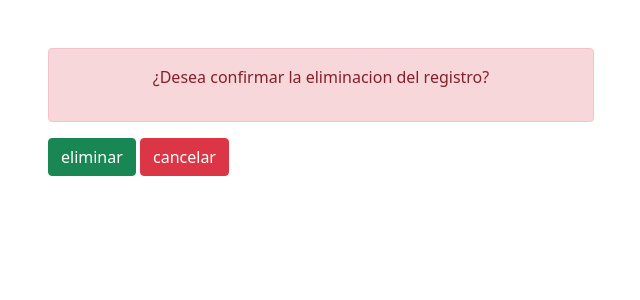
After one commit to Carlosmau11/panteon_municipal_lerdo, a PHP site: page /eliminar_propietario.php?id_propietario=1 in a window 1280 px wide. The commit adds this page. Shown: the top 300 px of the page, without its empty margins (319-959 px from the left). Run offline with PHP 8.4, Linux system fonts and the light colour scheme.

Commit message:
Se realizan cambios para eliminar propietario

```diff
--- /dev/null
+++ b/app/view/eliminar_propietario.php
@@ -0,0 +1,34 @@
+<!DOCTYPE html>
+<html lang="en">
+
+<head>
+    <meta charset="UTF-8">
+    <meta http-equiv="X-UA-Compatible" content="IE=edge">
+    <meta name="viewport" content="width=device-width, initial-scale=1.0">
+    <title>Eliminar Producto</title>
+    <link href="https://cdn.jsdelivr.net/npm/bootstrap@5.0.1/dist/css/bootstrap.min.css" rel="stylesheet">
+</head>
+
+<body>
+
+    <div class="container mt-5">
+        <div class="row">
+            <div class="col-sm-6 offset-sm-3">
+                <div class="alert alert-danger text-center">
+                    <p>¿Desea confirmar la eliminacion del registro?</p>
+                </div>
+
+                <div class="row">
+                    <div class="col-sm-6">
+                        <form action="../../app/model/functions_db.php" method="POST">
+                            <input type="hidden" name="accion" value="eliminar_propietario">
+                            <input type="hidden" name="id_propietario" value="<?php echo $_GET['id_propietario']; ?>">
+                            <input type="submit" name="" value="eliminar" class="btn btn-success">
+                            <a href="./" class="btn btn-danger">cancelar</a>
+                    </div>
+                </div>
+
+
+</body>
+
+</html>
--- a/app/view/index.php
+++ b/app/view/index.php
@@ -227,7 +227,7 @@
                                             <td>
                                                 <button class="btn btn-danger"
                                                     style="text-decoration: none; color: white;">
-                                                    <a href="instalaciones_editar.php?id_propietario=<?php echo $row['id_propietario']?>"
+                                                    <a href="eliminar_propietario.php?id_propietario=<?php echo $row['id_propietario']?>"
                                                         style="color: white;">Eliminar</a>
                                                 </button>
 
```
Also changed, not shown: app/model/functions_db.php (+29 -0 lines).
